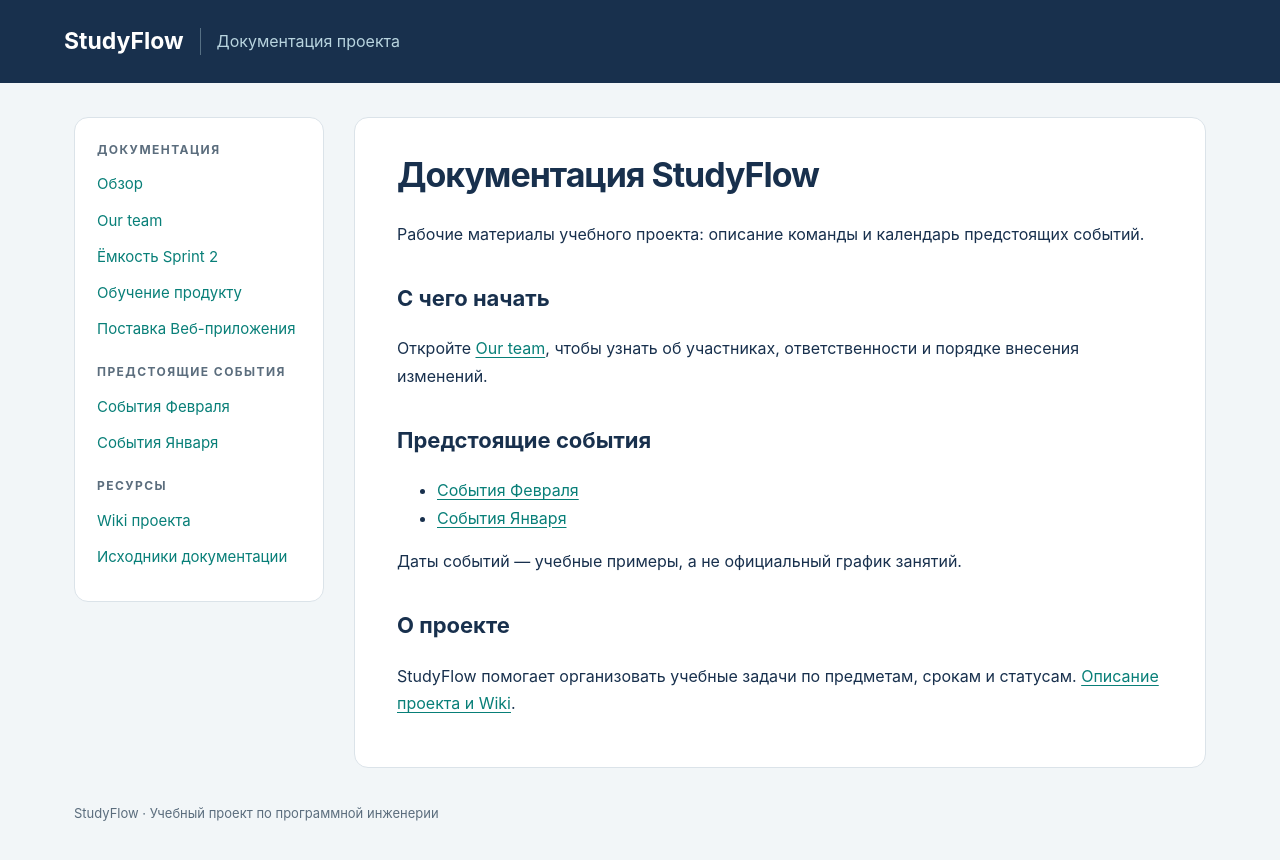
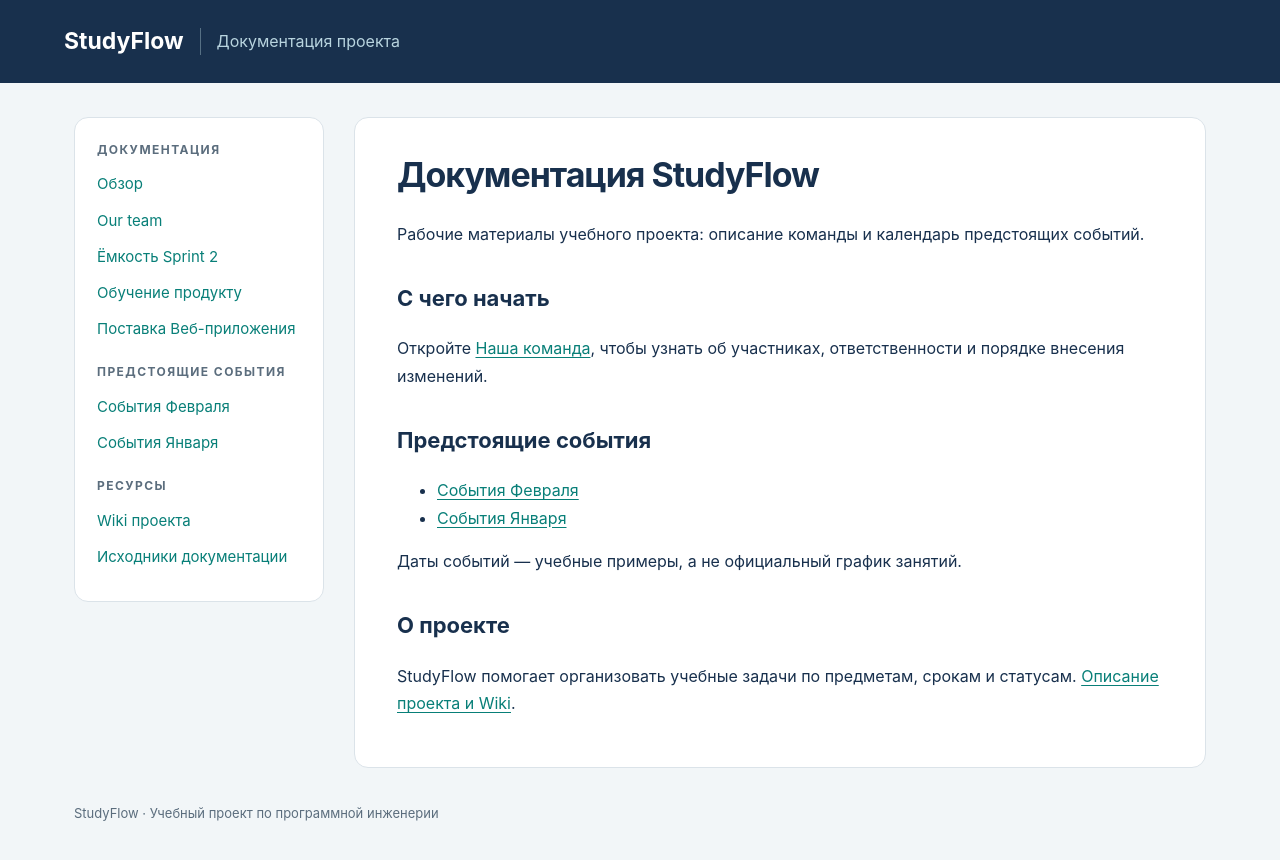
Before and after one commit to mirea-studyflow-bandukov-ilya/Docs, a Jekyll site: the page built from index.md, in a window 1280 px wide. Shown: the top 860 px of the page. Built offline with Jekyll 4.4.1, drawn with Linux system fonts in a browser that asks for light colours.

Commit message:
Обновить русскую ссылку на команду

```diff
--- a/index.md
+++ b/index.md
@@ -8,7 +8,7 @@ title: Документация
 
 ## С чего начать
 
-Откройте [Our team]({{ '/our-team/' | relative_url }}), чтобы узнать об участниках, ответственности и порядке внесения изменений.
+Откройте [Наша команда]({{ '/our-team/' | relative_url }}), чтобы узнать об участниках, ответственности и порядке внесения изменений.
 
 ## Предстоящие события
 
```
